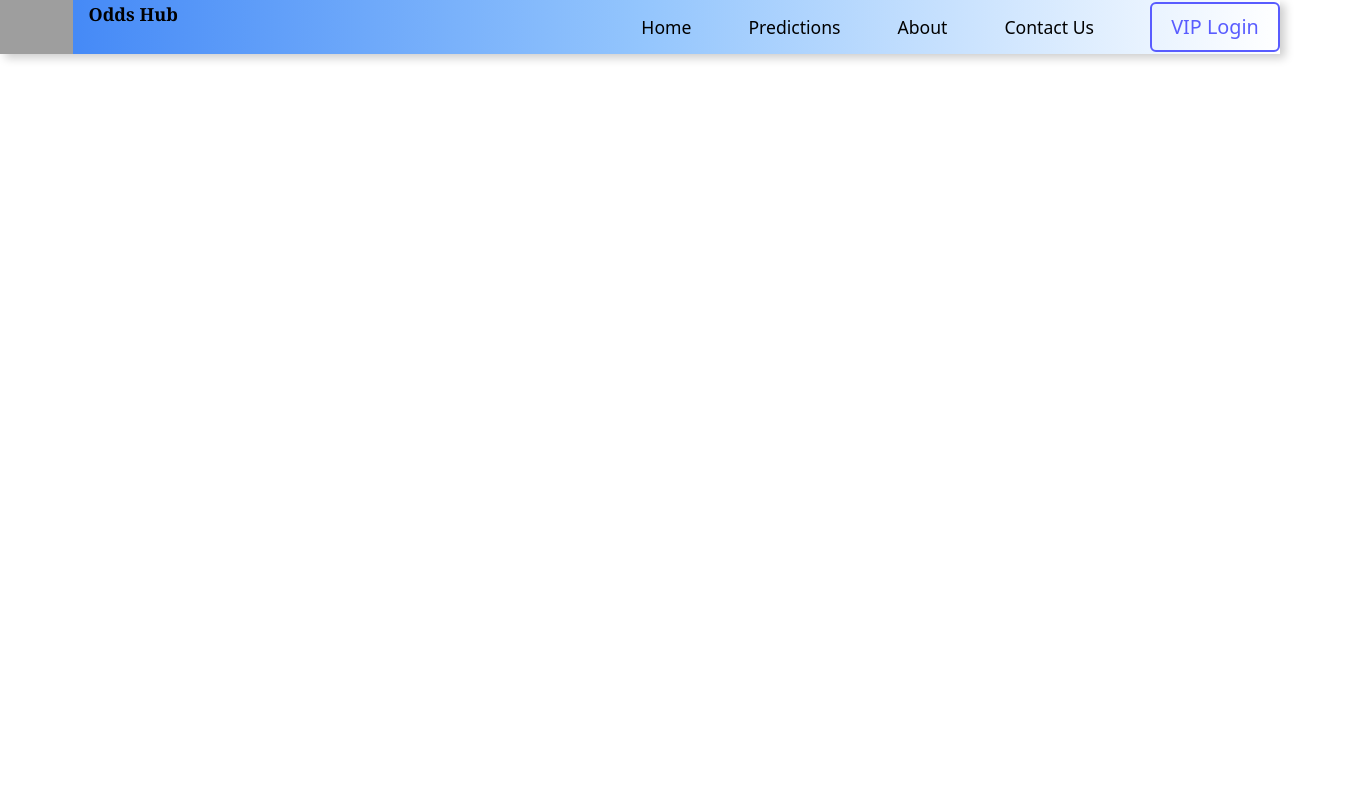
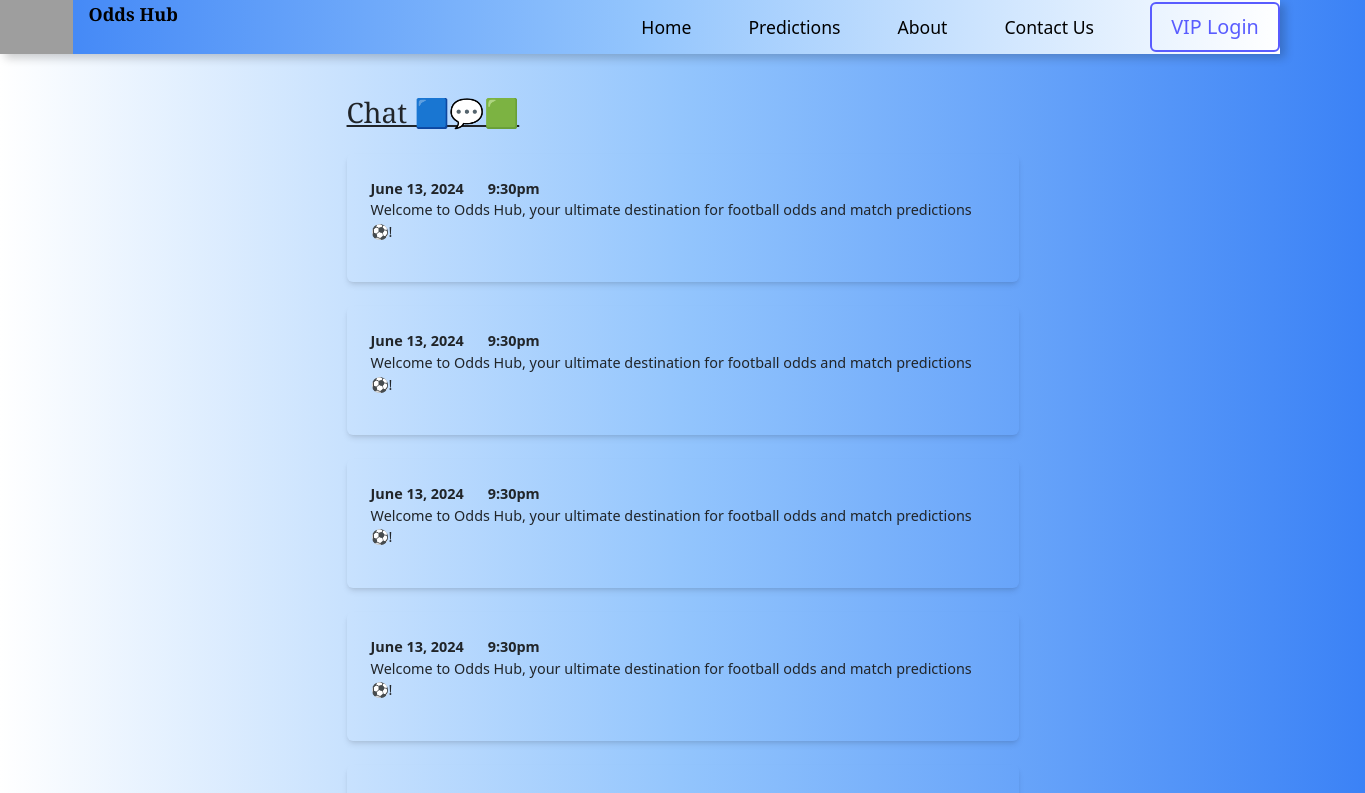
Before and after one commit to frankosparks-prog/bet-odds, a React (Create React App) app: page /chat in a window 1280 px wide. Shown: the top 793 px of the page, 1365 px wide, since content can reach past the window. Built offline with nearby package versions, Linux system fonts and the light colour scheme; grey boxes are pictures that could not be loaded.

Commit message:
Added the chatbox and search

```diff
--- a/src/Odds.js
+++ b/src/Odds.js
@@ -134,7 +134,7 @@ function Odds() {
   ];
 
   return (
-    <div className="flex flex-wrap gap-3">
+    <div className="flex flex-wrap gap-3 mt-2">
       {weekOdds.map((pred) => {
         return (
           <OddProps
--- /dev/null
+++ b/src/components/Chat.jsx
@@ -0,0 +1,171 @@
+import React, { useState } from "react";
+import ChatPost from "./ChatPost";
+import Footer from "./Footer";
+
+const Chat = () => {
+  const [ChatPosts, setChatPosts] = useState([
+    {
+      date: "June 13, 2024",
+      time: "9:30pm",
+      content:
+        "Welcome to Odds Hub, your ultimate destination for football odds and match predictions ⚽!",
+    },
+    {
+      date: "June 13, 2024",
+      time: "9:30pm",
+      content:
+        "Welcome to Odds Hub, your ultimate destination for football odds and match predictions ⚽!",
+    },
+    {
+      date: "June 13, 2024",
+      time: "9:30pm",
+      content:
+        "Welcome to Odds Hub, your ultimate destination for football odds and match predictions ⚽!",
+    },
+    {
+      date: "June 13, 2024",
+      time: "9:30pm",
+      content:
+        "Welcome to Odds Hub, your ultimate destination for football odds and match predictions ⚽!",
+    },
+    {
+      date: "June 13, 2024",
+      time: "9:30pm",
+      content:
+        "Welcome to Odds Hub, your ultimate destination for football odds and match predictions ⚽!",
+    },
+    {
+      date: "June 13, 2024",
+      time: "9:30pm",
+      content:
+        "Welcome to Odds Hub, your ultimate destination for football odds and match predictions ⚽!",
+    },
+    {
+      date: "June 13, 2024",
+      time: "9:30pm",
+      content:
+        "Welcome to Odds Hub, your ultimate destination for football odds and match predictions ⚽!",
+    },
+    {
+      date: "June 13, 2024",
+      time: "9:30pm",
+      content:
+        "Welcome to Odds Hub, your ultimate destination for football odds and match predictions ⚽!",
+    },
+    {
+      date: "June 13, 2024",
+      time: "9:30pm",
+      content:
+        "Welcome to Odds Hub, your ultimate destination for football odds and match predictions ⚽!",
+    },
+    {
+      date: "June 13, 2024",
+      time: "9:30pm",
+      content:
+        "Welcome to Odds Hub, your ultimate destination for football odds and match predictions ⚽!",
+    },
+    {
+      date: "June 13, 2024",
+      time: "9:30pm",
+      content:
+        "Welcome to Odds Hub, your ultimate destination for football odds and match predictions ⚽!",
+    },
+    {
+      date: "June 13, 2024",
+      time: "9:30pm",
+      content:
+        "Welcome to Odds Hub, your ultimate destination for football odds and match predictions ⚽!",
+    },
+    {
+      date: "June 13, 2024",
+      time: "9:30pm",
+      content:
+        "Welcome to Odds Hub, your ultimate destination for football odds and match predictions ⚽!",
+    },
+    {
+      date: "June 13, 2024",
+      time: "9:30pm",
+      content:
+        "Welcome to Odds Hub, your ultimate destination for football odds and match predictions ⚽!",
+    },
+    // To add more Chat posts as needed
+  ]);
+  const [showForm, setShowForm] = useState(false);
+  const [newContent, setNewContent] = useState("");
+
+  const handleSubmit = (e) => {
+    e.preventDefault();
+
+    const newPost = {
+      date: new Date().toLocaleDateString("en-US", {
+        weekday: "long",
+        year: "numeric",
+        month: "long",
+        day: "numeric",
+      }),
+      time: new Date().toLocaleTimeString(),
+      content: newContent,
+    };
+
+    // Append the new post to the end of the ChatPosts array
+    setChatPosts([...ChatPosts, newPost]);
+
+    // Clear the form fields
+    setNewContent("");
+
+    // Hide the form after submission
+    setShowForm(false);
+  };
+
+  return (
+    <div className="bg-gradient-to-r to-blue-500 via-blue-300 from-white p-4">
+      <div className="w-full md:max-w-[800px] mx-auto p-[4rem]">
+        <h3 className="font-serif mt-2 underline">Chat 🟦💬🟩</h3>
+
+        {ChatPosts.map((post, index) => (
+          <ChatPost
+            key={index}
+            time={post.time}
+            date={post.date}
+            content={post.content}
+          />
+        ))}
+
+        {/* Toggle form visibility */}
+<button
+  type="button"
+  className="bg-blue-500 text-white font-bold text-2xl w-12 h-12 flex items-center justify-center rounded-full shadow-lg transition-all duration-300 hover:bg-blue-700"
+  onClick={() => setShowForm(!showForm)}
+>
+  +
+</button>
+
+{/* Form to add a new Chat post */}
+{showForm && (
+  <form
+    onSubmit={handleSubmit}
+    className="bg-white mt-4 p-6 rounded-md shadow-lg w-full md:max-w-lg mx-auto"
+  >
+    <textarea
+      placeholder="Enter your chat content..."
+      value={newContent}
+      className="w-full h-32 border border-gray-300 rounded-md p-3 text-gray-700 focus:outline-none focus:ring-2 focus:ring-blue-400 focus:border-blue-400"
+      onChange={(e) => setNewContent(e.target.value)}
+      required
+    ></textarea>
+    <button
+      type="submit"
+      className="bg-green-500 text-white font-semibold py-2 px-6 rounded-md mt-3 hover:bg-green-600 transition-all duration-300"
+    >
+      Add Chat Post
+    </button>
+  </form>
+)}
+
+      </div>
+      <Footer />
+    </div>
+  );
+};
+
+export default Chat;
--- /dev/null
+++ b/src/components/ChatPost.jsx
@@ -0,0 +1,16 @@
+import React from "react";
+
+function ChatPost({date, time, content}){
+  return(
+<article className="my-4 p-4 rounded-md shadow-md  text-[0.9rem]">
+  <div className="flex gap-4 font-semibold">
+  <span className="text-[#999]-500 text-[0.9rem]">{date}</span>
+  <span className="text-[#999]-500 text-[0.9rem]">{time}</span>
+  </div>
+
+  <p>{content}</p>
+</article>
+  )
+}
+
+export default ChatPost;
--- a/src/components/Footer.jsx
+++ b/src/components/Footer.jsx
@@ -115,6 +115,7 @@ function Footer() {
               <span>Create Account</span>
               <span>Profile</span>
               <span>History</span>
+              <span onClick={() => navigate("/chat")} className="text-current hover:text-[var(--bright-blue)] hover:cursor-pointer">Comment</span>
             </div>
           </div>
 
--- a/src/components/Navbar.jsx
+++ b/src/components/Navbar.jsx
@@ -7,6 +7,7 @@ import Footer from "./Footer";
 import About from "./About"
 import Login from "./Login";
 import ScrollToTop from "./scrollTop";
+import Chat from "./Chat";
 
 function Navbar(){
   const[setLoginObj] = useState({});
@@ -35,9 +36,13 @@ function Navbar(){
           <Nav.Link as={Link} to="/about">
             About
           </Nav.Link>
+          {/* <Nav.Link as={Link} to="/chat">
+              Chatbox
+            </Nav.Link> */}
           <Nav.Link as={Link} to="contact">
             Contact Us
           </Nav.Link>
+
           <button
           type="button"
           className="btnlogin ml-[40px]"
@@ -53,6 +58,7 @@ function Navbar(){
           <Route exact path="/" element={<Home />} />
           <Route path="/predictions" element={<Pred />} />
           <Route path="/about" element={<About />} />
+          <Route path="/chat" element={<Chat />} />
           <Route path="/contact" element={<Footer />} />
         </Routes>
       </div>
--- a/src/components/Pred.jsx
+++ b/src/components/Pred.jsx
@@ -1,13 +1,17 @@
 import React from "react";
 import Footer from "./Footer";
 import Odds from "../Odds";
+import Search from "./search";
 
 function Pred() {
   return (
     <>
       <div className="pred mt-[3rem] p-4">
+        <div className="flex gap-16">
         <h3 className="font-serif mt-2 underline">Epl this week ⚽</h3>
-        <p className="font-serif text-green-700 text-[1.5rem]">Predictions</p>
+        <Search />
+        </div>
+        <span className="font-serif text-green-700 text-[1.5rem]">Predictions</span>
         <Odds />
       </div>
       <Footer />
--- /dev/null
+++ b/src/components/search.jsx
@@ -0,0 +1,48 @@
+import React, { useState } from "react";
+
+function Search() {
+  const [showSearchBar, setShowSearchBar] = useState(false);
+  const [query, setQuery] = useState("");
+
+  const handleClick = () => {
+    setShowSearchBar(!showSearchBar);
+  };
+
+  const handleInput = (e) => {
+    setQuery(e.target.value);
+  };
+
+  const handleSubmit = (e) => {
+    e.preventDefault();
+    // where to implement the search functionality
+    console.log("Searching for:", query);
+  };
+
+  return (
+    <div className="relative inline-block mt-2 ml-2">
+      <button
+        onClick={handleClick}
+        className="bg-none border-none text-xl cursor-pointer"
+      >
+        <img src="\images\image.png" alt="" className="h-[2rem]" />
+      </button>
+      {showSearchBar && (
+        <form
+          action=""
+          onSubmit={handleSubmit}
+          className="absolute top-0 left-12 mt-2 w-[200px]"
+        >
+          <input
+            type="text"
+            value={query}
+            onChange={handleInput}
+            placeholder="Am looking for..."
+            className="font-dancing p-2 border-2 border-[#4d4b4b] rounded-lg outline-none placeholder:text-gray-500 placeholder:text-lg placeholder:opacity-80 placeholder:font-dancing w-full"
+          />
+        </form>
+      )}
+    </div>
+  );
+}
+
+export default Search;
```
Also changed, not shown: src/components/About.jsx (+12 -1 lines), public/images/image.png (added).
